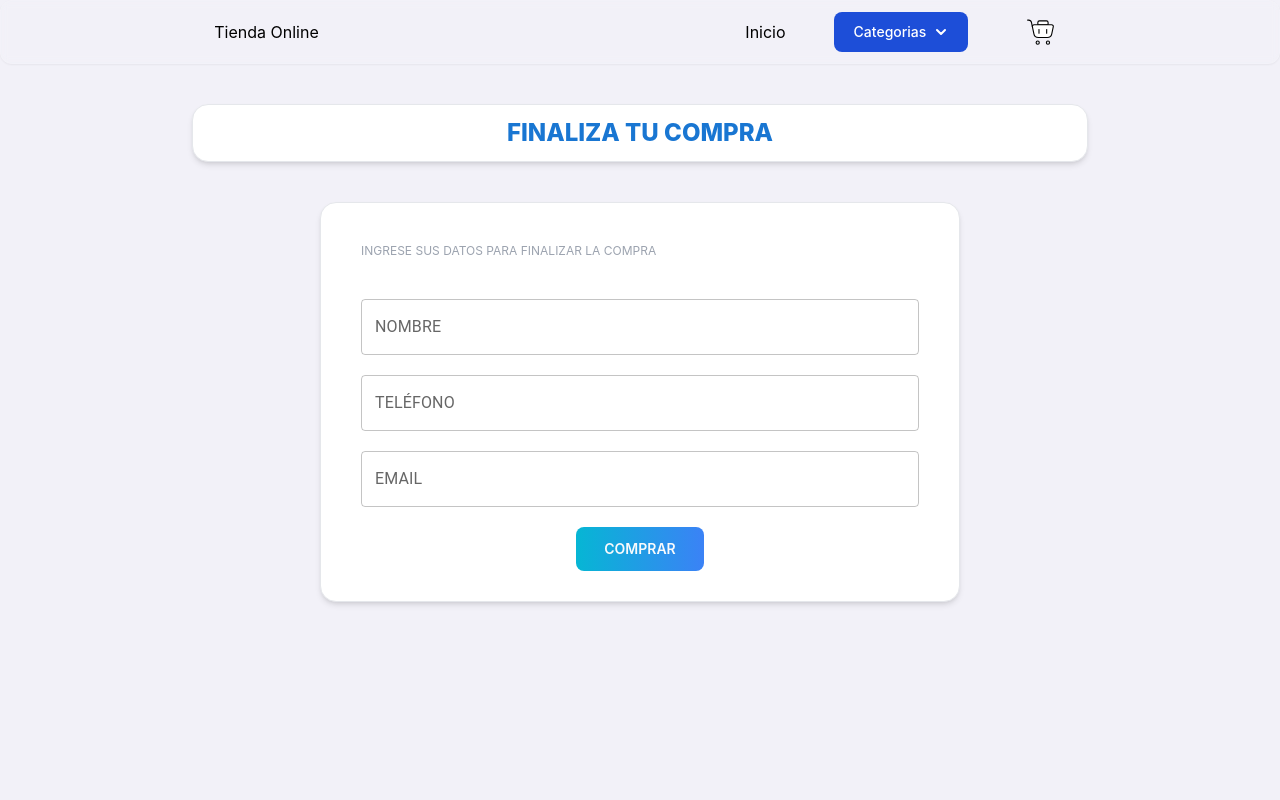
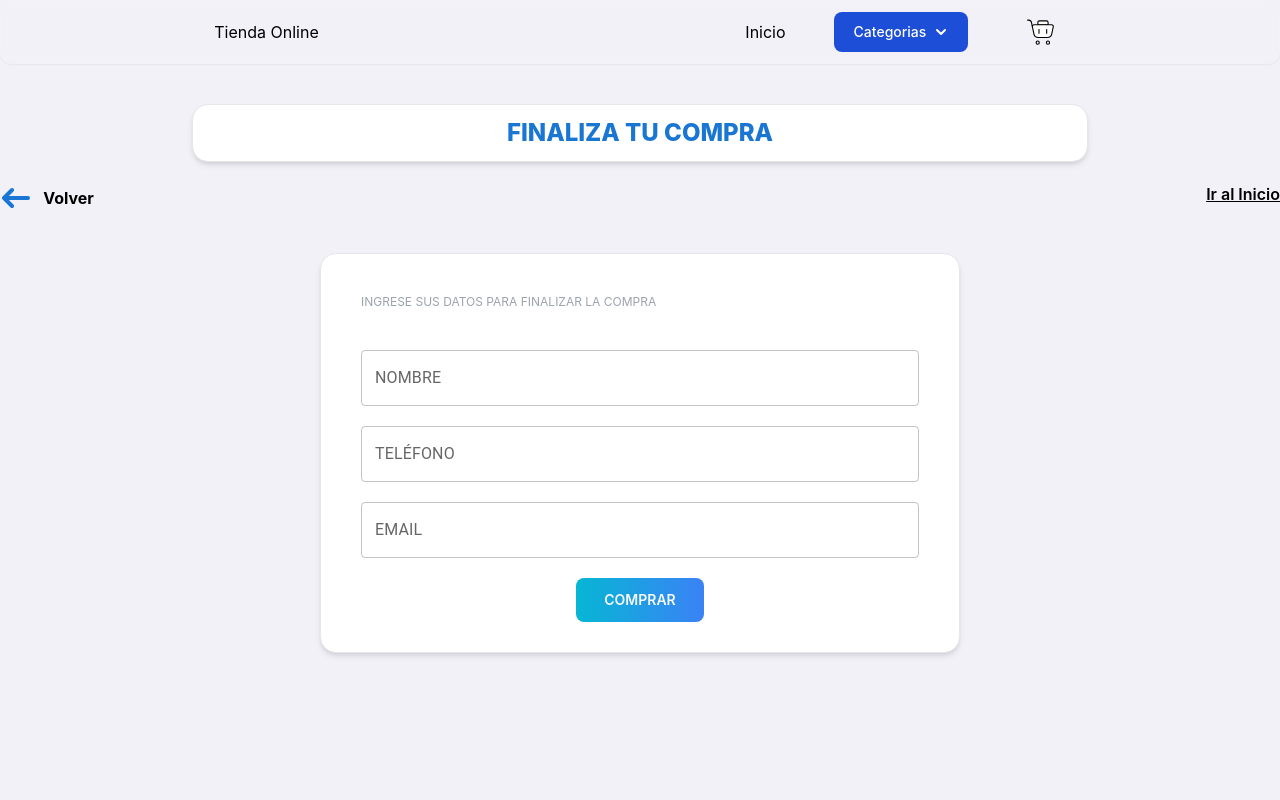
Before and after one commit to Franco-Amon-Maldonado/e-commerce-coder-react, a React app: page /verificar-compra in a window 1280 px wide. Shown: the top 800 px of the page. Built offline with nearby package versions, Linux system fonts and the light colour scheme; the HTML template or start-up script is replaced by a standard one.

Commit message:
12/11/2023
-Botones volver en finalizar compra

```diff
--- a/src/pages/VerificarCompra/VerificarCompra.jsx
+++ b/src/pages/VerificarCompra/VerificarCompra.jsx
@@ -3,8 +3,9 @@ import { useContext, useState } from 'react'
 import { CarritoContext } from '../../Context/CarritoContext'
 import { serverTimestamp, collection, addDoc } from 'firebase/firestore'
 import { db } from '../../../fireStorageConfig'
-import { Link } from 'react-router-dom'
+import { Link, useNavigate } from 'react-router-dom'
 import Swal from 'sweetalert2'
+import IconVolver from '../DetallesProducto/IconVolver'
 
 function VerificarCompra() {
 	const [error, setError] = useState({})
@@ -13,6 +14,8 @@ function VerificarCompra() {
 		telefono: '',
 		email: '',
 	})
+
+	const navegate = useNavigate()
 
 	const [ordenId, setOrdenId] = useState(null)
 
@@ -100,6 +103,14 @@ function VerificarCompra() {
 			<h1 className="text-base md:text-2xl [color:#1976D2] font-extrabold text-center mt-10 mx-auto [width:70%;] bg-white border p-3 rounded-2xl shadow-md uppercase">
 				Finaliza tu compra
 			</h1>
+			<div className="flex justify-between mt-5">
+				<Link onClick={() => navegate(-1)} className="flex items-center gap-3 font-bold ">
+					<IconVolver /> Volver
+				</Link>
+				<Link className="font-semibold underline" onClick={() => navegate(-3)}>
+					Ir al Inicio
+				</Link>
+			</div>
 
 			<>
 				{ordenId ? (
```
